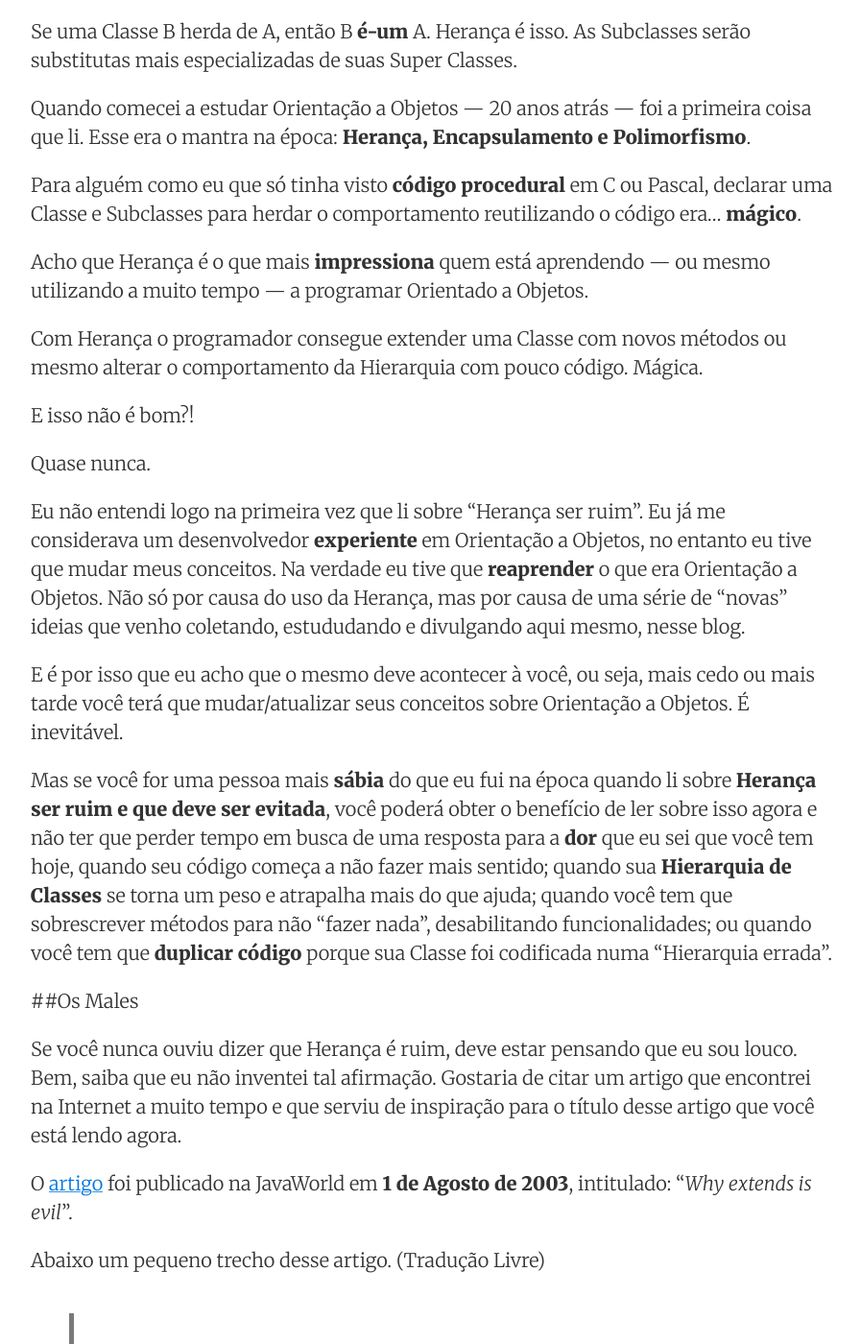
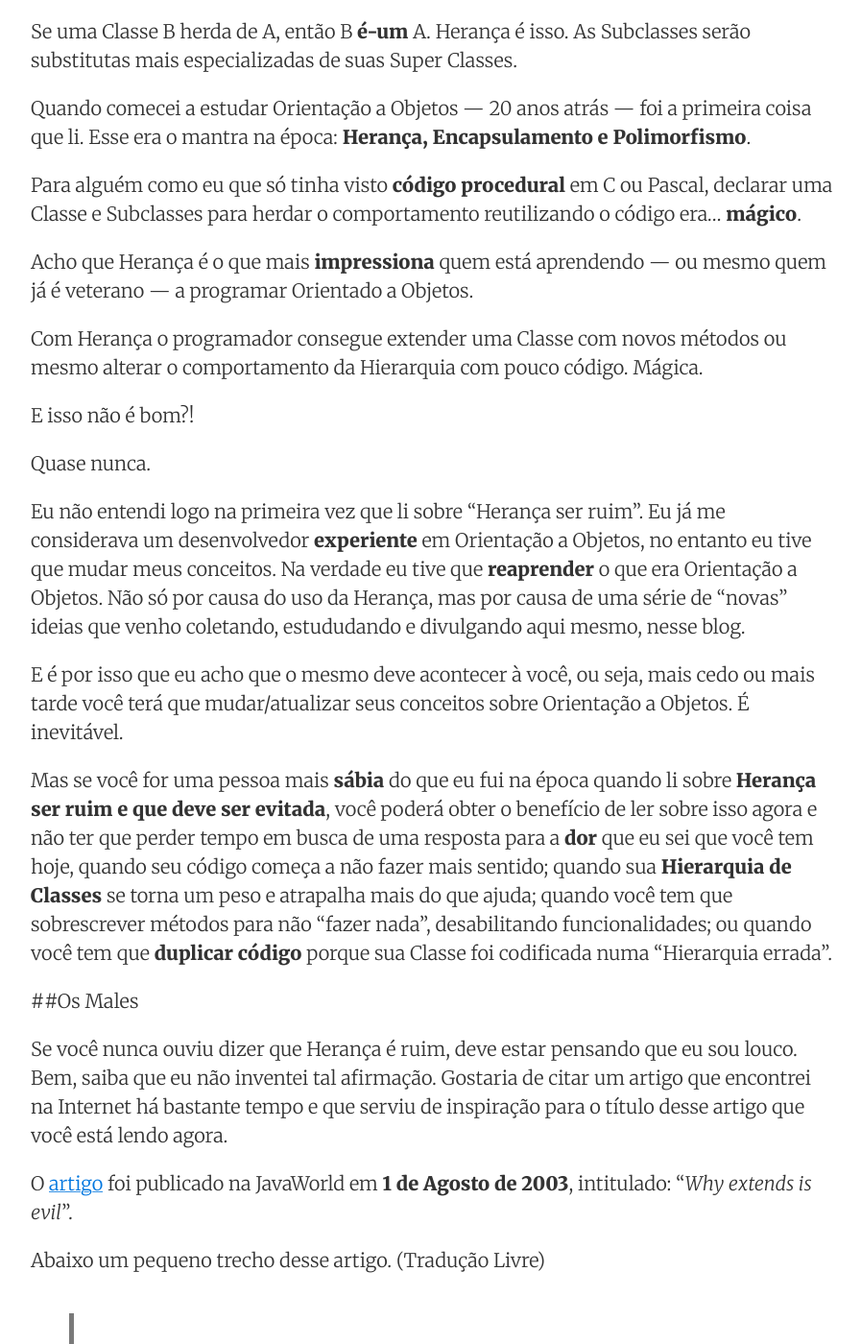
Before and after one commit to mdbs99/opp, a Jekyll site: the page built from _posts/2016-05-23-heranca-pode-ser-o-mal-da-orientacao-a-objetos-parte-1.md, in a window 1280 px wide and 1400 px high, scrolled down 2230 px. Shown: the whole window at 96% size, without its empty margins (188-1085 px from the left). Built offline with Jekyll 4.4.1, drawn with Linux system fonts in a browser that asks for light colours; nearby versions of some CDN libraries; comment, search, counter and statistics services are not loaded; some of the changed text lies outside the part shown.

Commit message:
Gramática by Euclides José

```diff
--- a/_posts/2016-05-23-heranca-pode-ser-o-mal-da-orientacao-a-objetos-parte-1.md
+++ b/_posts/2016-05-23-heranca-pode-ser-o-mal-da-orientacao-a-objetos-parte-1.md
@@ -35,7 +35,7 @@
 
 ##Indrodução
 
-Se você já programa utilizando **Orientação a Objetos** a muito tempo, utilizando **Classes e
+Se você já programa utilizando **Orientação a Objetos** há muito tempo, utilizando **Classes e
 Subclasses** em seu código para "reutilizar" funcionalidades, eu realmente **não** espero que você
 entenda e concorde comigo tão rapidamente.
 
@@ -74,7 +74,7 @@
 Para alguém como eu que só tinha visto **código procedural** em C ou Pascal, declarar uma Classe e Subclasses para
 herdar o comportamento reutilizando o código era... **mágico**.
 
-Acho que Herança é o que mais **impressiona** quem está aprendendo — ou mesmo utilizando a muito tempo — a
+Acho que Herança é o que mais **impressiona** quem está aprendendo — ou mesmo quem já é veterano — a
 programar Orientado a Objetos.
 
 Com Herança o programador consegue extender uma Classe com novos
@@ -102,7 +102,7 @@
 ##Os Males
 
 Se você nunca ouviu dizer que Herança é ruim, deve estar pensando que eu sou louco. Bem, saiba que eu não inventei
-tal afirmação. Gostaria de citar um artigo que encontrei na Internet a muito tempo e que serviu
+tal afirmação. Gostaria de citar um artigo que encontrei na Internet há bastante tempo e que serviu
 de inspiração para o título desse artigo que você está lendo agora.
 
 O [artigo](http://www.javaworld.com/article/2073649/core-java/why-extends-is-evil.html) foi publicado na JavaWorld em
```
Also changed, not shown: other parts of _posts/2016-05-23-heranca-pode-ser-o-mal-da-orientacao-a-objetos-parte-1.md (+1 -1 lines).
